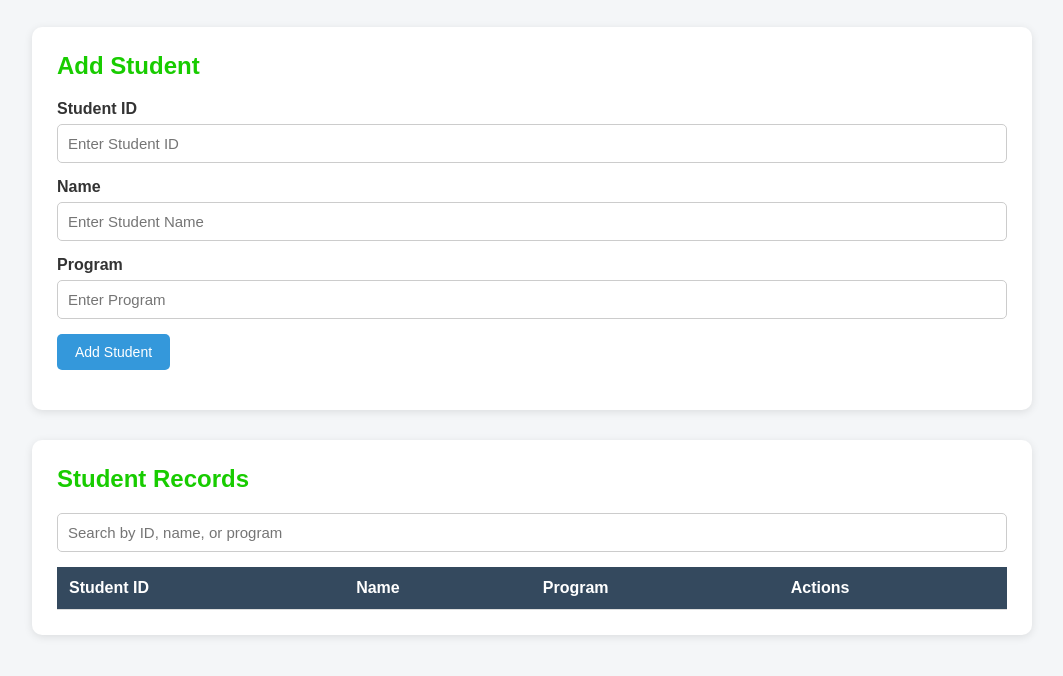
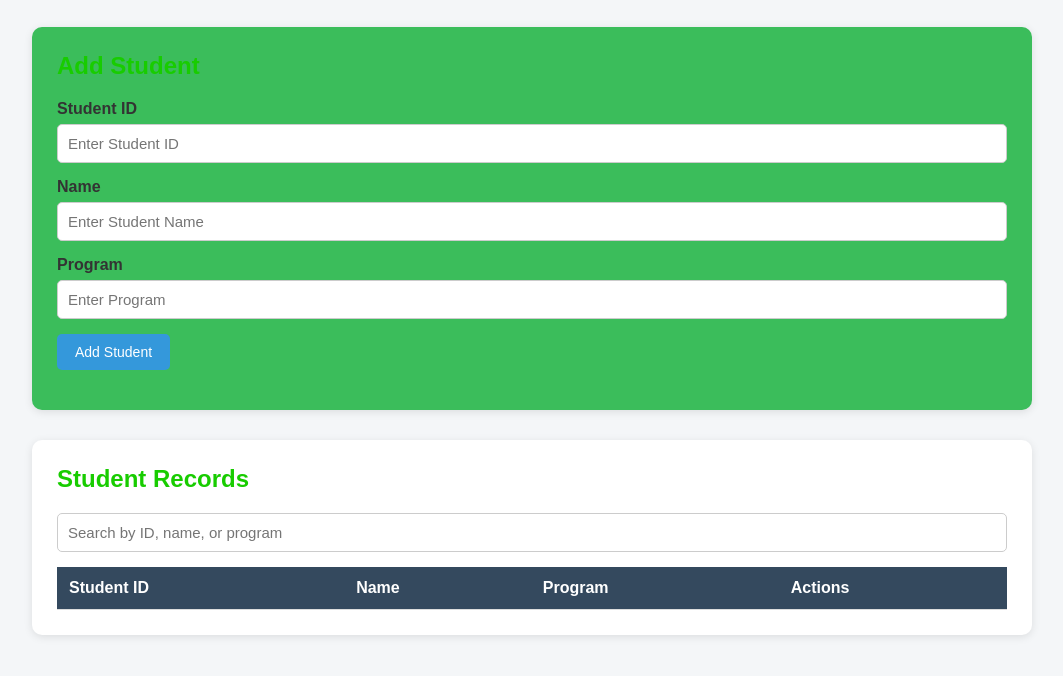
Before and after one commit to cropsarenotawesome-commits/student-crud-app, a website: page public/index.html in a window 1280 px wide. Shown: the part 70-746 px from the top of the page, without its empty margins (108-1171 px from the left). Drawn offline with Linux system fonts and the light colour scheme; no server answers.

Commit message:
Update application interface

```diff
--- a/public/style.css
+++ b/public/style.css
@@ -29,7 +29,7 @@ h2 {
 
 /* Form Section */
 .form-container {
-    background-color: white;
+    background-color: rgb(59, 189, 91);
     padding: 25px;
     border-radius: 10px;
     margin-bottom: 30px;
```
